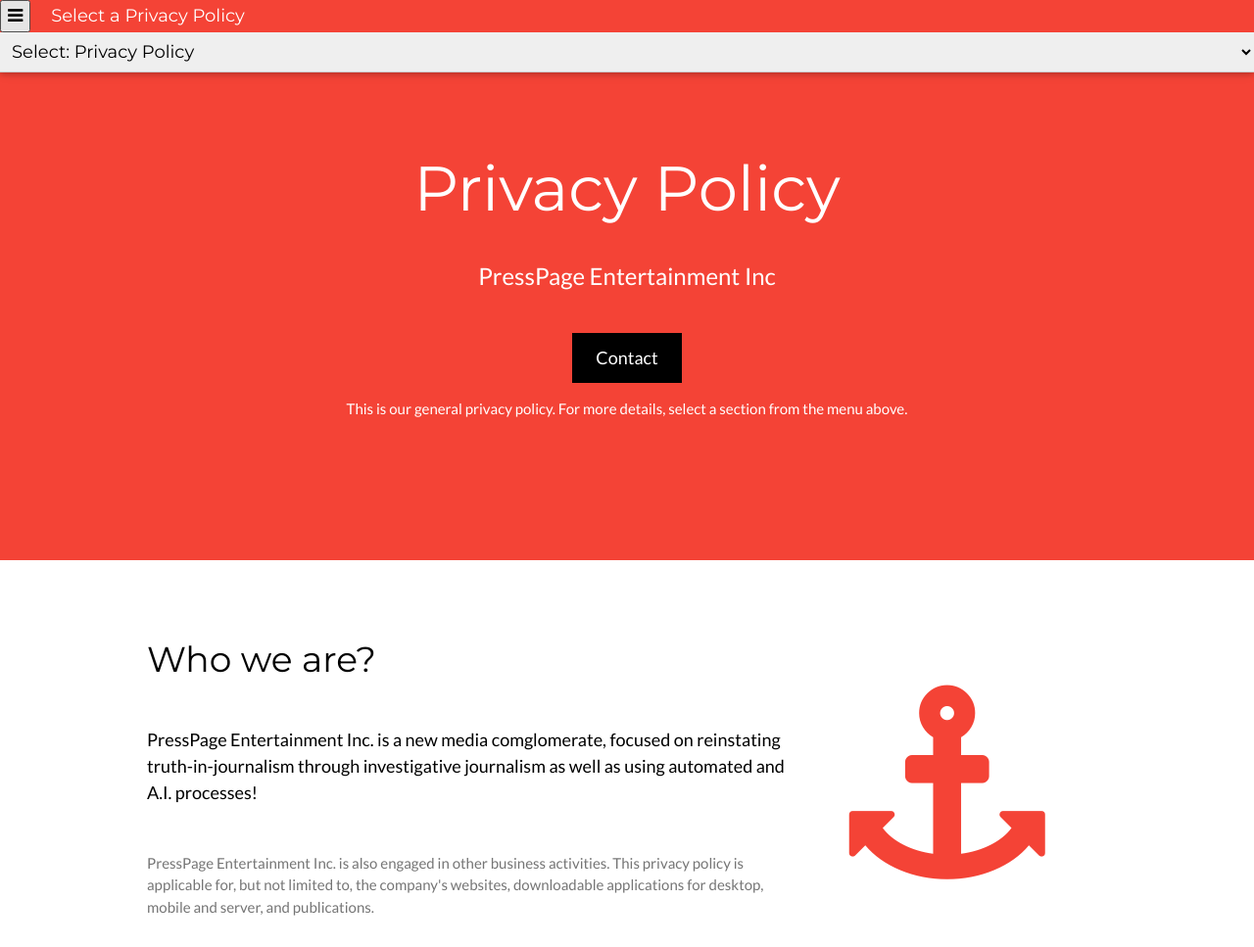
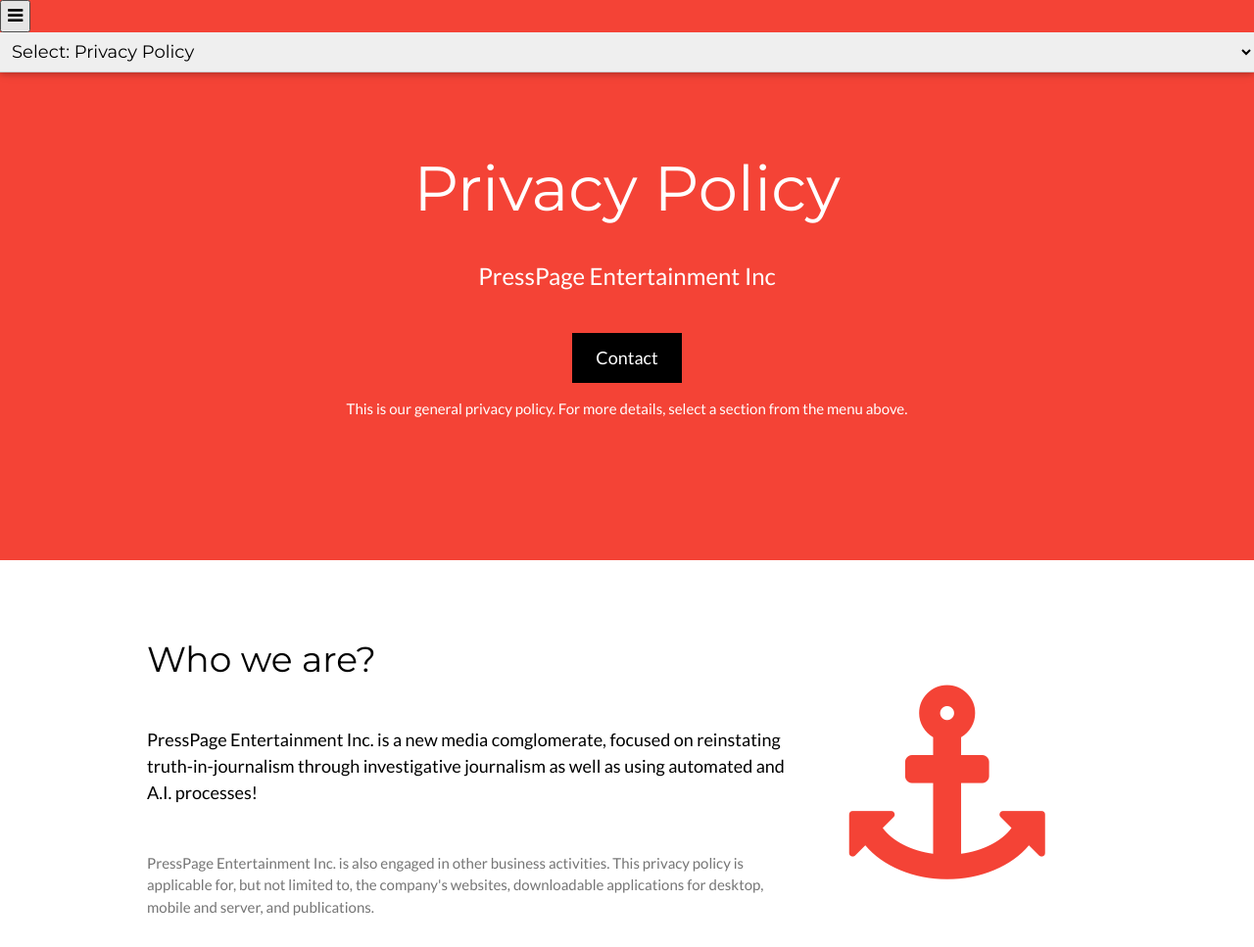
Before and after one commit to PRESSPAGE-ENTERTAINMENT-INC/privacy-policy.page, a plain HTML site: page index.html in a window 1280 px wide. Shown: the top 967 px of the page at 98% size. Drawn offline with nearby package versions, Linux system fonts and the light colour scheme.

Commit message:
Change label class to 'sr-only' for accessibility

```diff
--- a/index.html
+++ b/index.html
@@ -67,7 +67,7 @@ select:focus {
       aria-label="Menu">
           <i class="fa fa-bars" aria-hidden="true"></i>
     </button>
-    <label for="policySelect" class="w3-padding">
+    <label for="policySelect" class="sr-only w3-padding">
       Select a Privacy Policy
     </label>
     <p id="policyHelp" class="sr-only">
```
